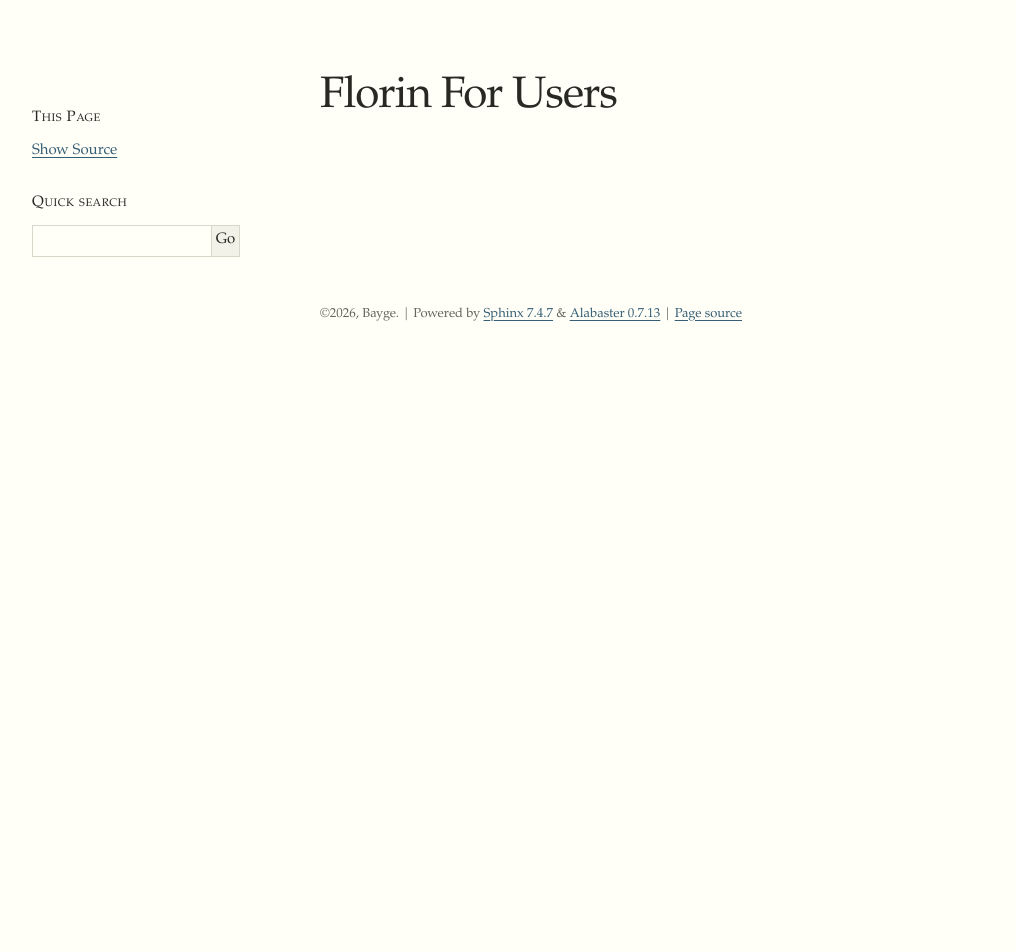
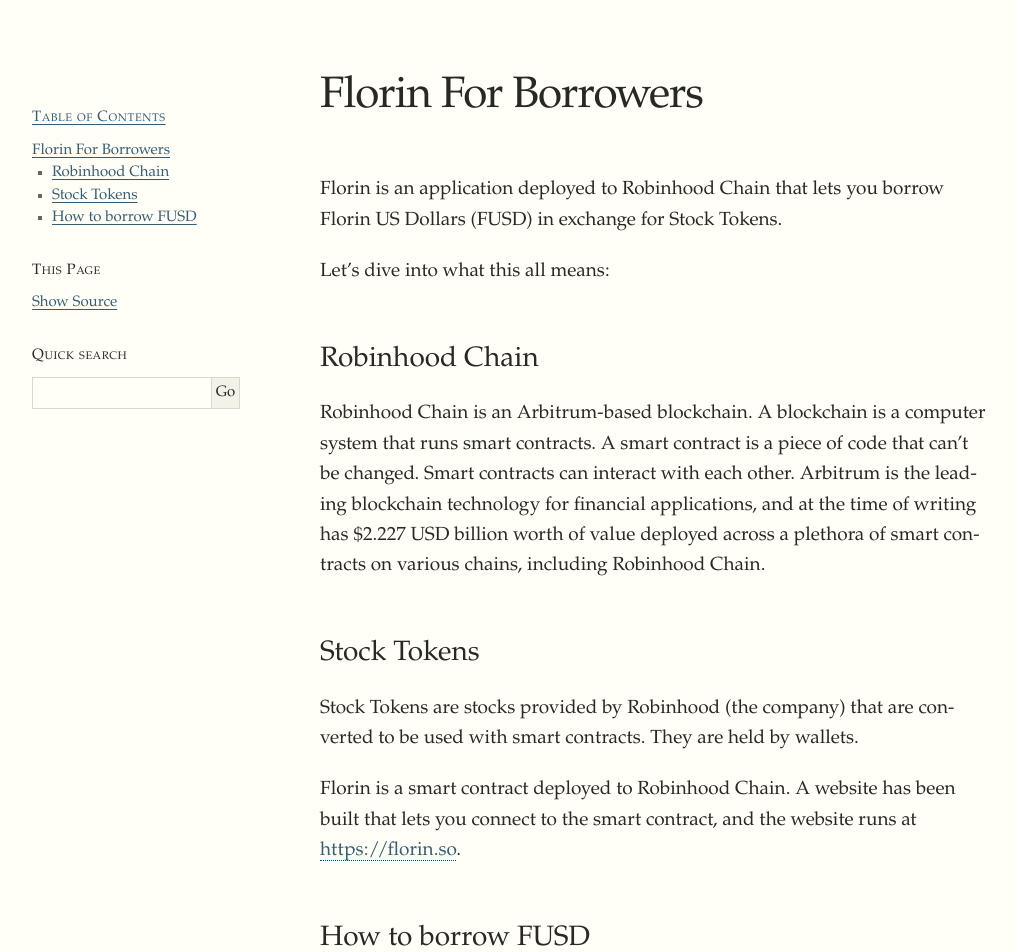
Before and after one commit to fluidity-money/florin.so, a Sphinx documentation site: the page built from docs/users.rst, in a window 1280 px wide. Shown: the top 952 px of the page, without its empty margins (88-1104 px from the left). Built offline with Sphinx 7.4.7, drawn with Linux system fonts in a browser that asks for light colours; before the commit the page ends 900 px from its top, so only the background shows below that; some of the changed text lies outside the part shown.

Commit message:
Begin to add the video and some explanation of stock tokens WIP

```diff
--- a/docs/users.rst
+++ b/docs/users.rst
@@ -1,2 +1,43 @@
-Florin For Users
-================
+Florin For Borrowers
+====================
+
+Florin is an application deployed to Robinhood Chain that lets you borrow Florin US
+Dollars (FUSD) in exchange for Stock Tokens.
+
+Let's dive into what this all means:
+
+Robinhood Chain
+---------------
+
+Robinhood Chain is an Arbitrum-based blockchain. A blockchain is a computer system that
+runs smart contracts. A smart contract is a piece of code that can't be changed. Smart
+contracts can interact with each other. Arbitrum is the leading blockchain technology for
+financial applications, and at the time of writing has $2.227 USD billion worth of value
+deployed across a plethora of smart contracts on various chains, including Robinhood Chain.
+
+Stock Tokens
+------------
+
+Stock Tokens are stocks provided by Robinhood (the company) that are converted to be used with smart contracts. They are held by wallets.
+
+Florin is a smart contract deployed to Robinhood Chain. A website has been built that lets
+you connect to the smart contract, and the website runs at https://florin.so.
+
+How to borrow FUSD
+-----------------
+
+When you supply Robinhood Stock Tokens to Florin, you receive FUSD. Watch
+
+.. raw:: html
+
+	<iframe
+		src="https://www.youtube-nocookie.com/embed/m8qs3VB5uTc"
+		title="Florin for users 1"
+		width="560"
+		height="315"
+		style="display: block; width: 100%; height: auto; aspect-ratio: 16 / 9; border: 0;"
+		loading="lazy"
+		allow="accelerometer; autoplay; clipboard-write; encrypted-media; gyroscope; picture-in-picture; web-share"
+		referrerpolicy="strict-origin-when-cross-origin"
+		allowfullscreen>
+	</iframe>
```
